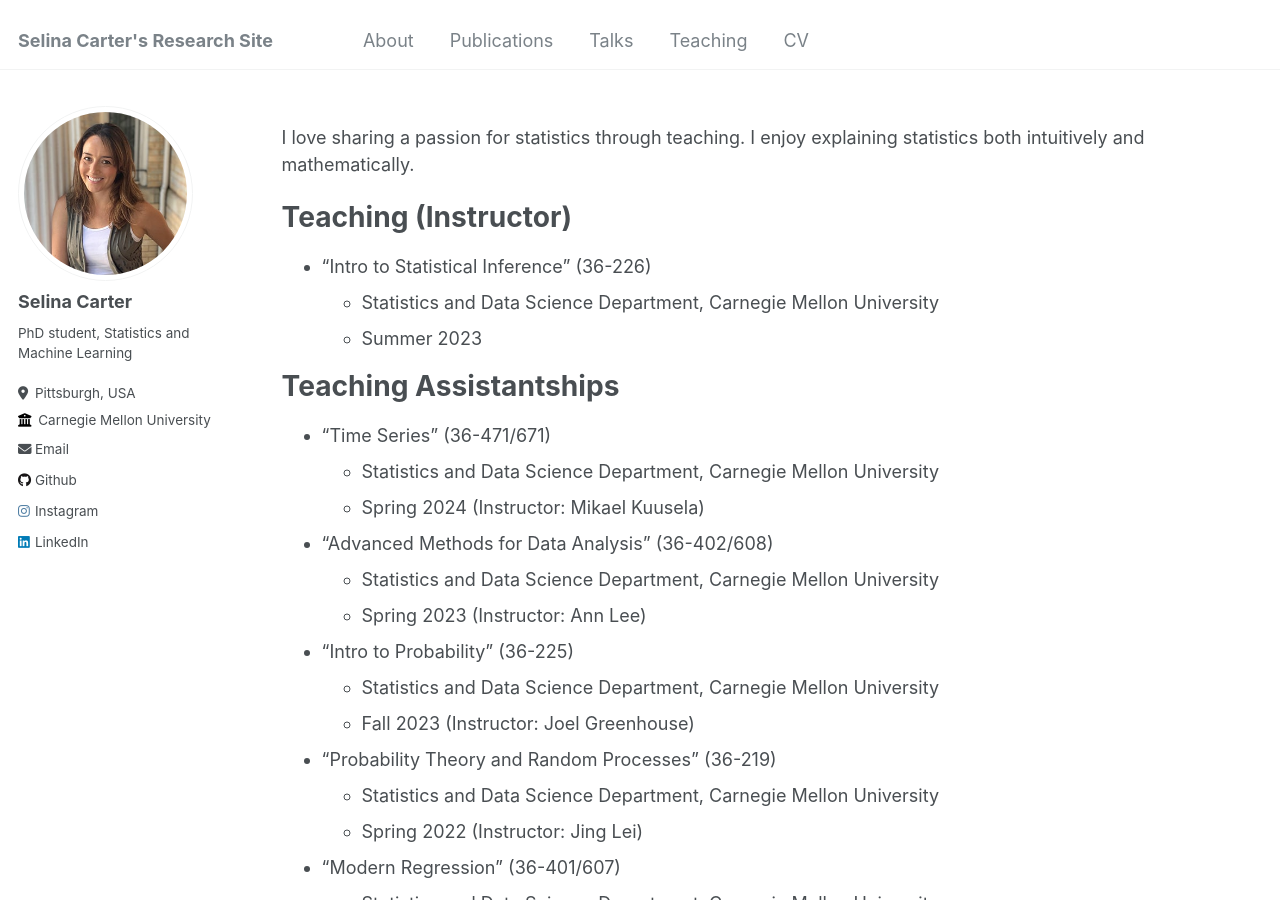
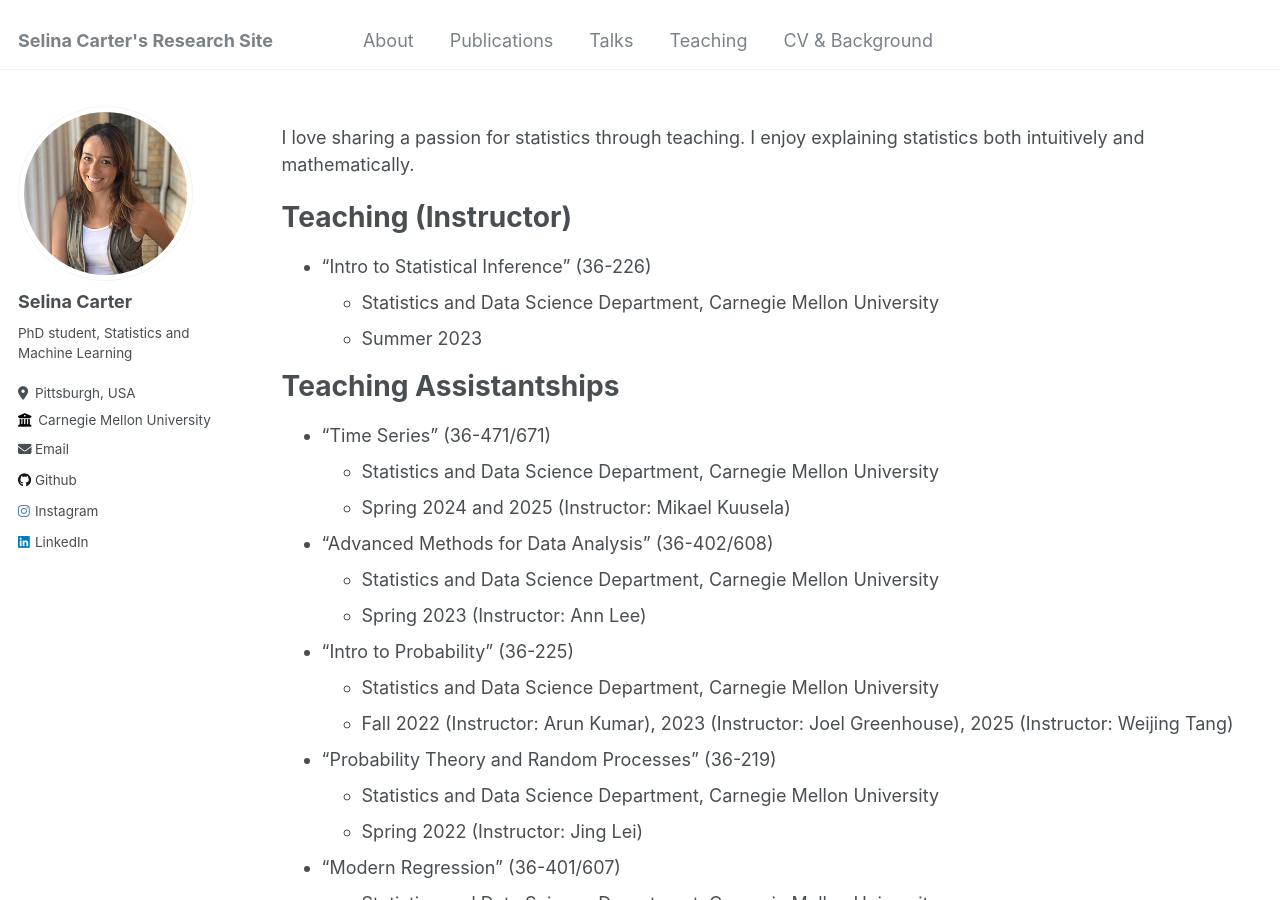
Before and after one commit to selinacarter/selinacarter.github.io, a Jekyll site: the page built from _pages/teaching.md, in a window 1280 px wide and 900 px high. Built offline with Jekyll 4.4.1, drawn with Linux system fonts in a browser that asks for light colours.

Commit message:
Update teaching and rename CV menu item

```diff
--- a/_data/navigation.yml
+++ b/_data/navigation.yml
@@ -12,5 +12,5 @@ main:
   - title: "Teaching"
     url: /teaching/
 
-  - title: "CV"
+  - title: "CV & Background"
     url: /cv/
--- a/_pages/teaching.md
+++ b/_pages/teaching.md
@@ -35,7 +35,7 @@ Teaching Assistantships
 ======
 * "Time Series" (36-471/671)
   * Statistics and Data Science Department, Carnegie Mellon University
-  * Spring 2024 (Instructor: Mikael Kuusela)
+  * Spring 2024 and 2025 (Instructor: Mikael Kuusela)
 
 * "Advanced Methods for Data Analysis" (36-402/608)
   * Statistics and Data Science Department, Carnegie Mellon University
@@ -43,7 +43,7 @@ Teaching Assistantships
 
 * "Intro to Probability" (36-225)
   * Statistics and Data Science Department, Carnegie Mellon University
-  * Fall 2023 (Instructor: Joel Greenhouse)
+  * Fall 2022 (Instructor: Arun Kumar), 2023 (Instructor: Joel Greenhouse), 2025 (Instructor: Weijing Tang)
 
 * "Probability Theory and Random Processes" (36-219)
   * Statistics and Data Science Department, Carnegie Mellon University
```
Also changed, not shown: _pages/cv.md (+1 -1 lines).
